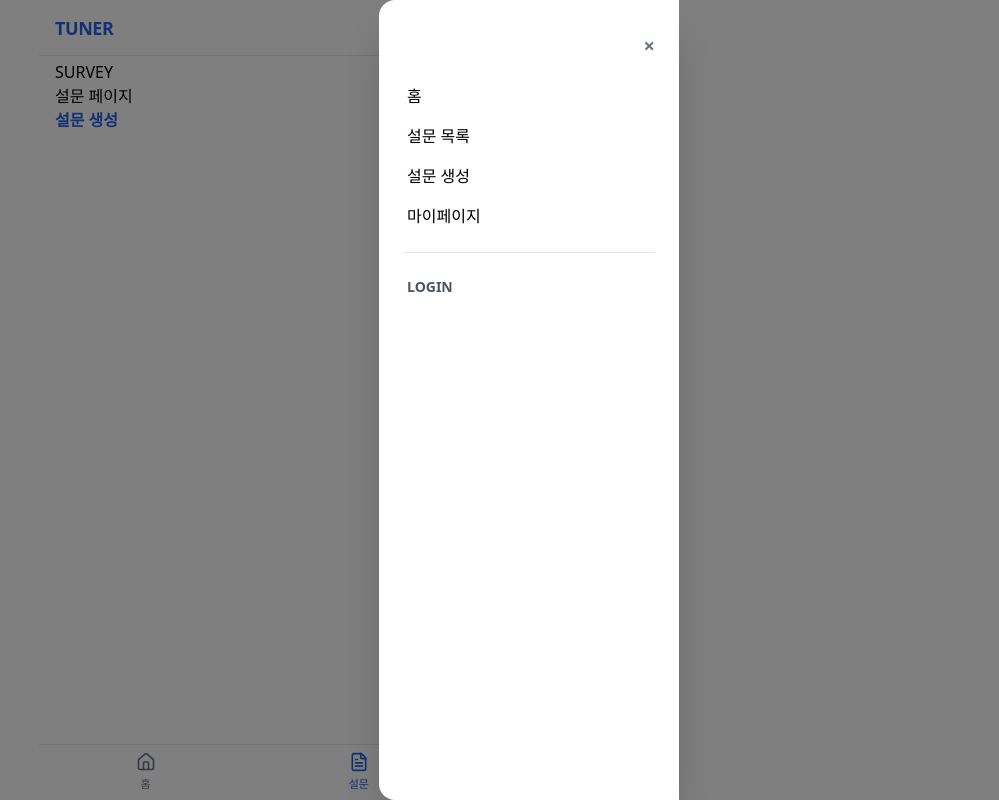
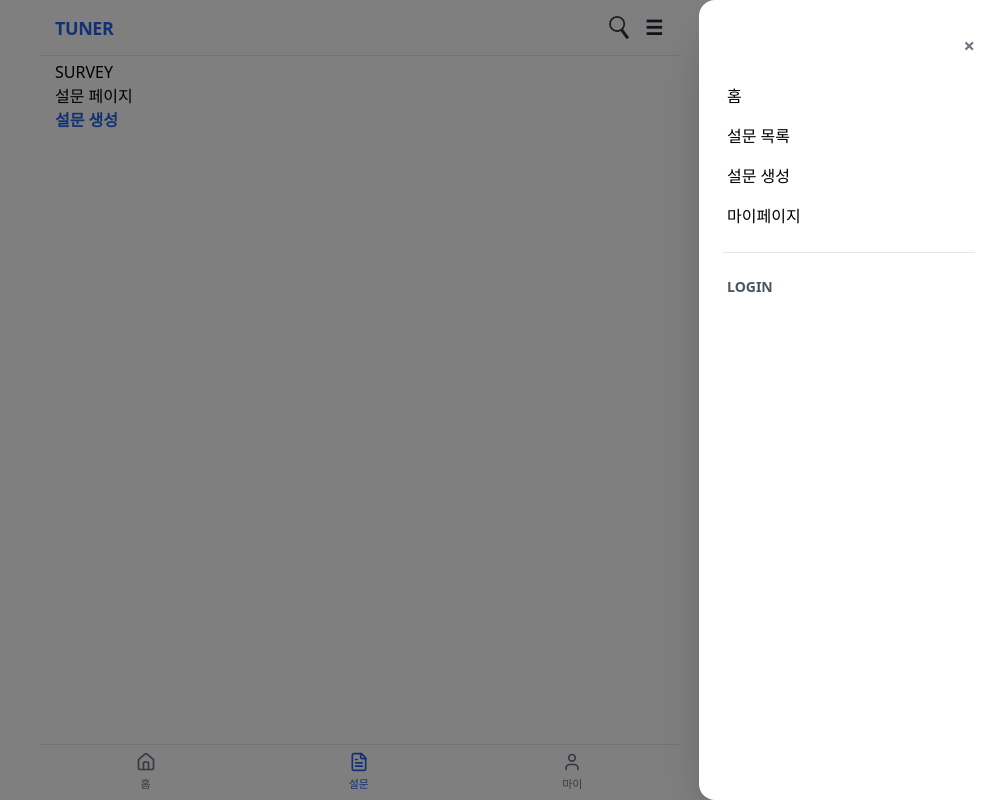
Before and after one commit to junereo/MVE_PROJECT, a Next.js app in the folder apps/tuner-user/: page /survey in a window 1280 px wide. Both pictures are taken after a click on the button "Open menu". Shown: the top 800 px of the page, without its empty margins (281-1280 px from the left). Built offline with nearby package versions, Linux system fonts and the light colour scheme; no server answers.

Commit message:
fix: menubar 위치 수정

```diff
--- a/apps/tuner-user/src/components/layouts/Menubar.tsx
+++ b/apps/tuner-user/src/components/layouts/Menubar.tsx
@@ -4,25 +4,30 @@ import Link from "next/link";
 import { useAuthStore } from "@/features/auth/store/authStore";
 import LogoutButton from "@/app/auth/components/LogoutButton";
 
-interface SidebarProps {
+interface MenubarProps {
   isOpen: boolean;
   onClose: () => void;
 }
 
-export default function Menubar({ isOpen, onClose }: SidebarProps) {
+export default function Menubar({ isOpen, onClose }: MenubarProps) {
   const { user } = useAuthStore();
 
-  if (!isOpen) return null;
-
   return (
+    <>
+      {isOpen && (
         <div
           onClick={onClose}
-      className="fixed inset-0 z-50 bg-black bg-opacity-50"
-    >
-      <div className="relative w-full h-full max-w-[768px] sm:max-w-[640px] xs:max-w-[485px] mx-auto">
+          className="fixed inset-0 z-40 bg-black bg-opacity-50"
+        />
+      )}
+
       <aside
-          onClick={(e: React.MouseEvent<HTMLDivElement>) => e.stopPropagation()}
-          className="absolute top-0 right-0 h-full w-4/5 max-w-[300px] bg-white shadow-2xl px-6 py-8 rounded-l-2xl flex flex-col animate-slide-in-right"
+        onClick={(e) => e.stopPropagation()}
+        className={
+          "fixed top-0 right-0 h-full z-50 bg-white shadow-2xl px-6 py-8 rounded-l-2xl flex flex-col transition-transform duration-300 " +
+          (isOpen ? "translate-x-0" : "translate-x-full") +
+          " w-3/5 max-w-[300px] sm:w-[320px] md:w-[380px]"
+        }
       >
         <div className="flex justify-end mb-6">
           <button
@@ -79,7 +84,6 @@ export default function Menubar({ isOpen, onClose }: SidebarProps) {
           )}
         </div>
       </aside>
-      </div>
-    </div>
+    </>
   );
 }
```
Lines whose indentation alone changed are shown as unchanged.
